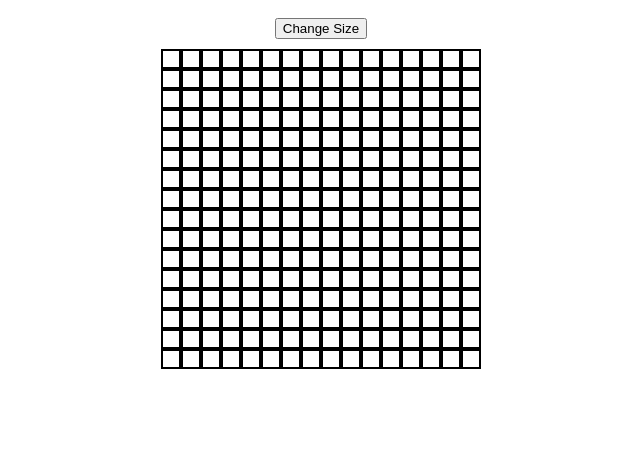
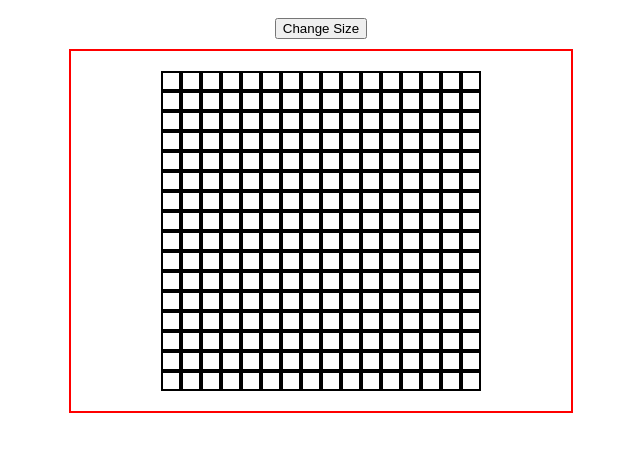
Before and after one commit to andydingus/top-etch-a-sketch, a plain HTML site: page index.html in a window 1280 px wide. Shown: the whole page, without its empty margins (319-959 px from the left). Drawn offline with Linux system fonts and the light colour scheme.

Commit message:
Progress on grid resizing
Going to get lunch!

```diff
--- a/index.html
+++ b/index.html
@@ -11,7 +11,10 @@
         <div id="btnContainer">
             <button id="btnChangeSize">Change Size</button>
         </div>
-        <div id="container"></div>
+        <div id="bigContainer">
+            <div id="container"></div>
+        </div>
+
         <script src="script.js"></script>
     </body>
 </html>
--- a/script.js
+++ b/script.js
@@ -7,10 +7,12 @@ const gridBorderWidth = 2;
 const gridBorderHeight = gridBorderWidth;
 let gridSize = 16;
 let containerWidth = `${(gridBlockWidth + gridBorderWidth + gridBorderHeight) * gridSize}px`;
+const bigContainerWidth = '500px';
 
 // Element constants
 const btnChangeSize = document.getElementById('btnChangeSize');
 const container = document.getElementById('container');
+const bigContainer = document.getElementById('bigContainer');
 
 // Credit: https://www.javascripttutorial.net/dom/manipulating/remove-all-child-nodes/
 function removeAllChildNodes(parent) {
@@ -45,6 +47,8 @@ function createGrid(){
             // Makes the grid size the right size depending on user input
             container.style.width = containerWidth;
             container.style.height = 'auto';
+            bigContainer.style.width = bigContainerWidth;
+            bigContainer.style.height = 'auto';
 
             // New approach: 'select' the grid block if the cursor is hovering over it
             div.addEventListener('mousemove', selectGridBlock);
--- a/style.css
+++ b/style.css
@@ -4,6 +4,14 @@ body {
     flex-direction: column;
     justify-content: center;
     align-items: center;
+}
+
+#bigContainer {
+    /* width: 360px; */
+    height: auto;
+    border: 2px solid red;
+    display: flex;
+    justify-content: center;
 }
 
 #btnContainer {
@@ -14,6 +22,7 @@ body {
     display: flex;
     flex-wrap: wrap;
     height: auto;
+    padding: 20px;
     justify-content: center;
     align-items: center;
 }
```
